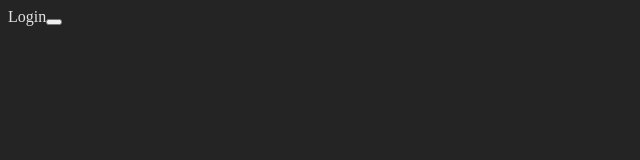
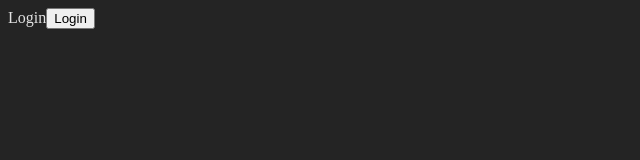
Before and after one commit to p-triz/progetto_tecnologie_internet, a React (Vite) app in the folder frontend/: page / in a window 1280 px wide. Shown: the top 160 px of the page, without its empty margins (0-640 px from the left). Built offline with nearby package versions, Linux system fonts and the light colour scheme.

Commit message:
aggiunta scritta in bottone

```diff
--- a/frontend/src/components/Login.jsx
+++ b/frontend/src/components/Login.jsx
@@ -5,7 +5,7 @@ const Login = ({isLogged, onClick}) => {
   return (
     <div>
       Login
-      <button onClick ={onClick}></button>
+      <button onClick ={onClick}> Login </button>
     </div>
   )
 }
```
